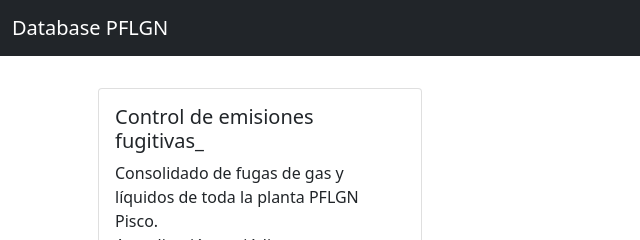
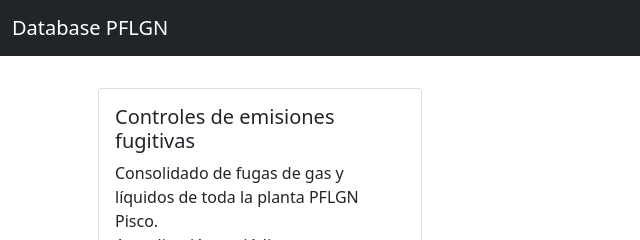
Before and after one commit to MaximoMeza3150/BaseDeDatosPFLGN2, a website: page index.html in a window 1280 px wide. Shown: the top 240 px of the page, 0-640 px from the left. Drawn offline with nearby package versions, Linux system fonts and the light colour scheme.

Commit message:
first commit

```diff
--- a/index.html
+++ b/index.html
@@ -24,7 +24,7 @@
             <div class="col-md-4">
               <div class="card m-3 ">
                 <div class="card-body">
-                  <h5 class="card-title">Control de emisiones fugitivas_</h5>
+                  <h5 class="card-title">Controles de emisiones fugitivas</h5>
                   <p class="card-text">Consolidado de fugas de gas y líquidos de toda la planta PFLGN Pisco.
                     <br>Actualización periódica.
                   </p>
```
